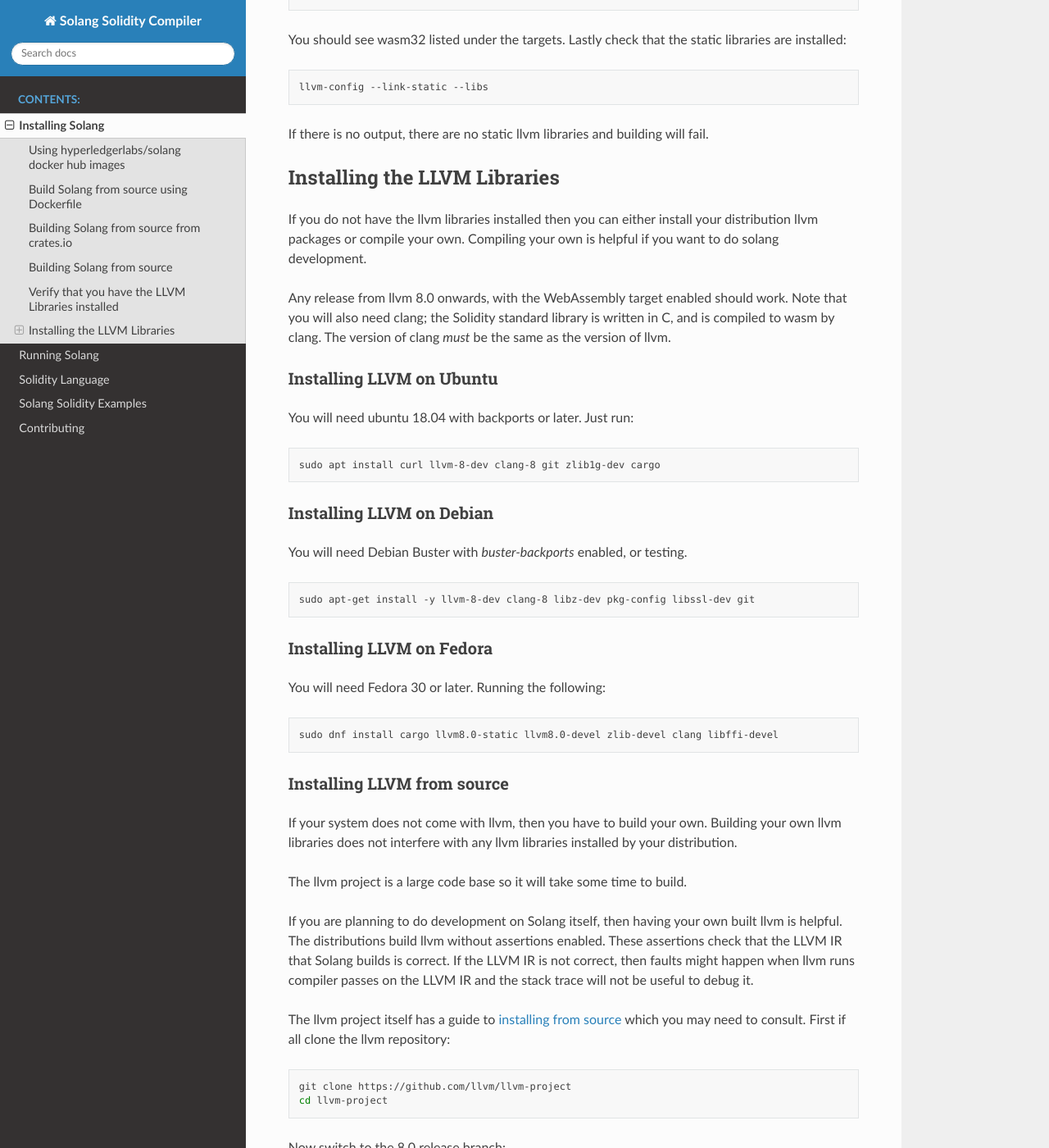
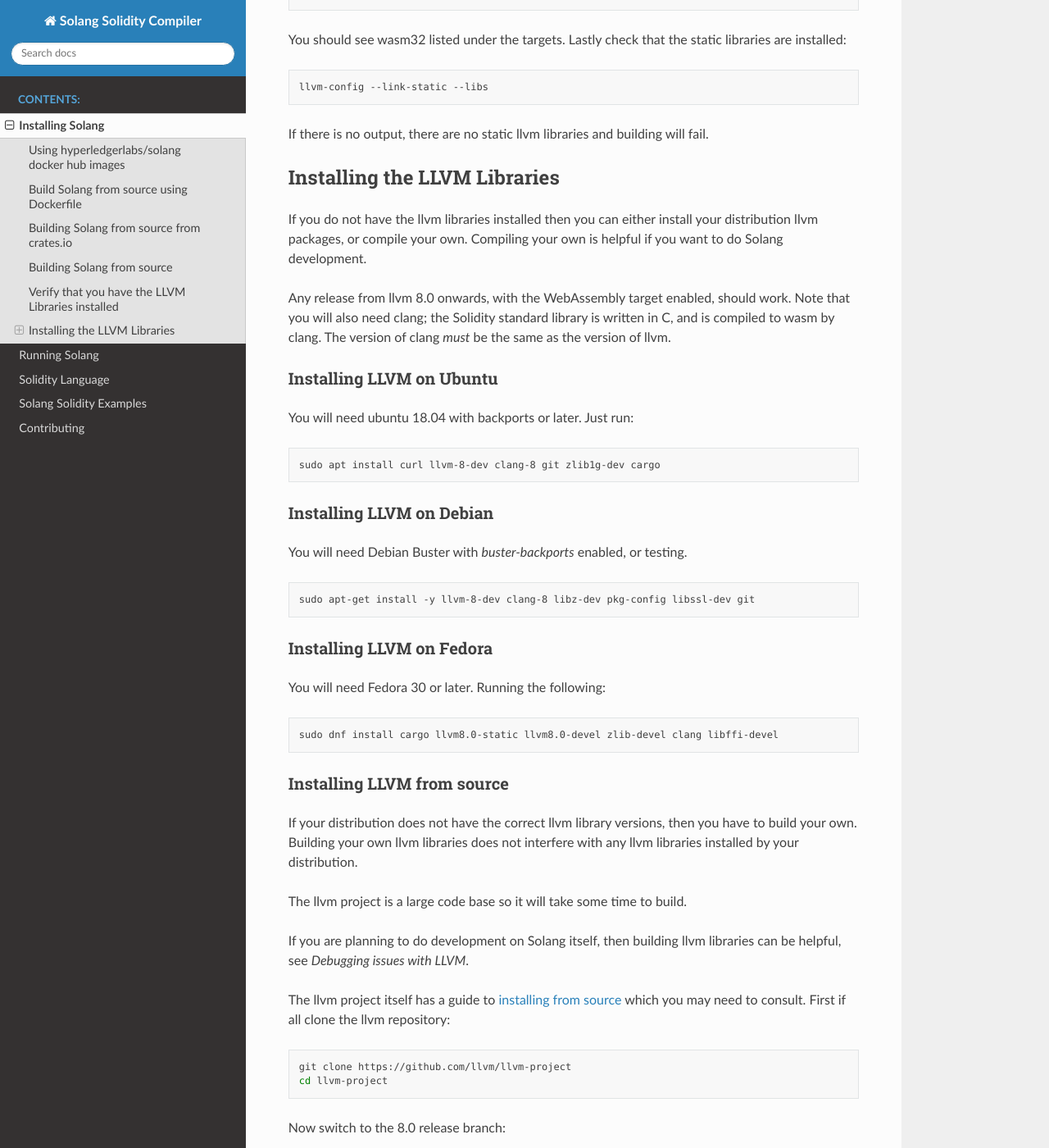
Before and after one commit to hyperledger-solang/solang, a Sphinx documentation site: the page built from docs/installing.rst, in a window 1280 px wide and 1400 px high, scrolled down 1961 px. Shown: the whole window at 82% size. Built offline with Sphinx 7.4.7 and the Read the Docs theme 2.0.0, drawn with Linux system fonts in a browser that asks for light colours; some of the changed text lies outside the part shown.

Commit message:
Improve docs
Signed-off-by: Sean Young <sean@mess.org>

```diff
--- a/docs/installing.rst
+++ b/docs/installing.rst
@@ -106,11 +106,12 @@
 
 Installing the LLVM Libraries
 -----------------------------
+
 If you do not have the llvm libraries installed then you can either install
-your distribution llvm packages or compile your own. Compiling your own is helpful
-if you want to do solang development.
+your distribution llvm packages, or compile your own. Compiling your own is helpful
+if you want to do Solang development.
 
-Any release from llvm 8.0 onwards, with the WebAssembly target enabled should work.
+Any release from llvm 8.0 onwards, with the WebAssembly target enabled, should work.
 Note that you will also need clang; the Solidity standard library is written in C,
 and is compiled to wasm by clang. The version of clang *must* be the same as the version of llvm.
 
@@ -142,21 +143,19 @@
 
 	sudo dnf install cargo llvm8.0-static llvm8.0-devel zlib-devel clang libffi-devel
 
+.. _llvm-from-source:
+
 Installing LLVM from source
 ___________________________
 
-If your system does not come with llvm, then you have to build your own.
-Building your own llvm libraries does not interfere with any llvm libraries
+If your distribution does not have the correct llvm library versions, then you have
+to build your own. Building your own llvm libraries does not interfere with any llvm libraries
 installed by your distribution.
 
 The llvm project is a large code base so it will take some time to build.
 
-If you are planning to do development on Solang itself, then having your
-own built llvm is helpful. The distributions build llvm without
-assertions enabled. These assertions check that the LLVM IR that Solang builds
-is correct. If the LLVM IR is not correct, then faults might happen when llvm
-runs compiler passes on the LLVM IR and the stack trace will not be useful
-to debug it.
+If you are planning to do development on Solang itself, then building
+llvm libraries can be helpful, see `Debugging issues with LLVM`.
 
 The llvm project itself has a guide to `installing from source <http://www.llvm.org/docs/CMake.html>`_ which you may need to consult.
 First if all clone the llvm repository:
--- a/docs/language.rst
+++ b/docs/language.rst
@@ -604,7 +604,7 @@
 
 .. note::
 
-  Parity Substrate allows multiple constructors to be defined, which is not true for Hyperledge Burrow
+  Parity Substrate allows multiple constructors to be defined, which is not true for Hyperledger Burrow
   or ewasm. So, when building for Substrate, multiple constructors can be
   defined as long as their argument list is different (i.e. overloaded).
 
```
Also changed, not shown: other parts of docs/installing.rst (+1 -1 lines), docs/contributing.rst (+27 -0 lines), 1 other file.
